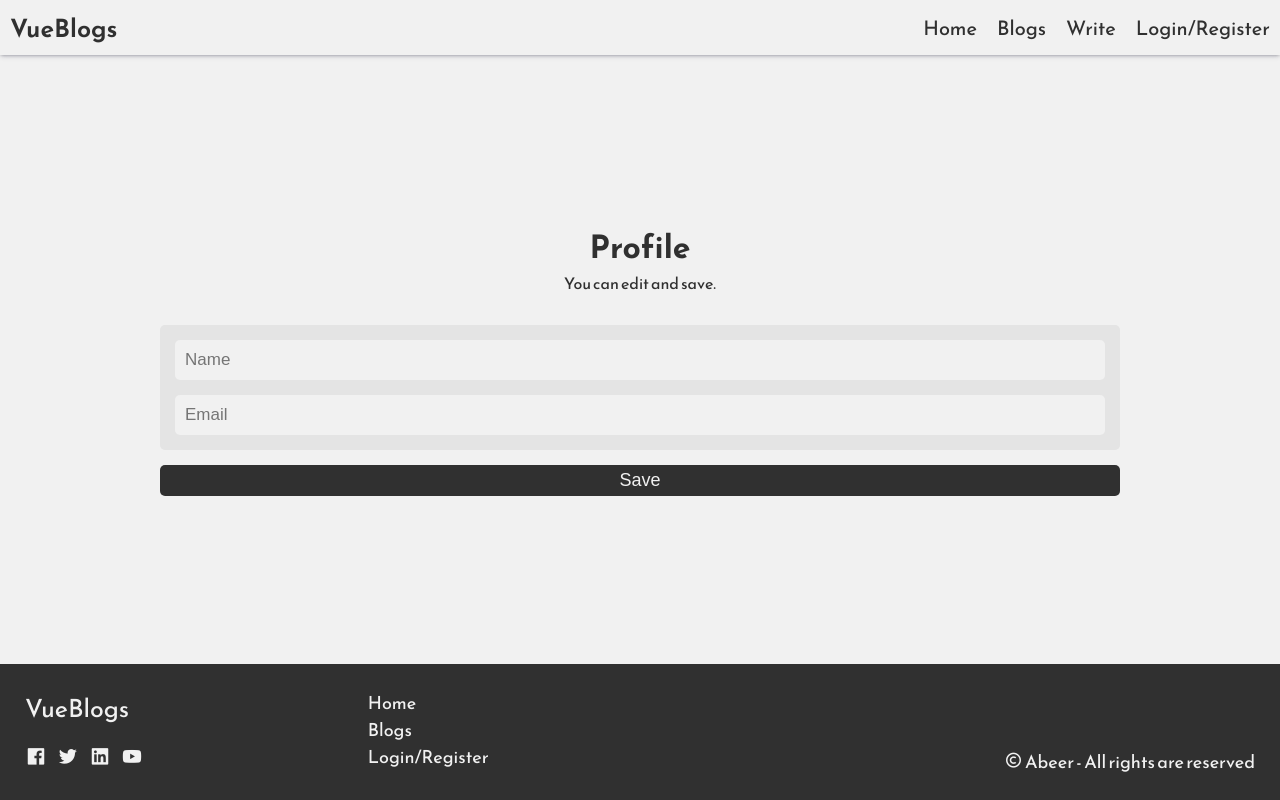
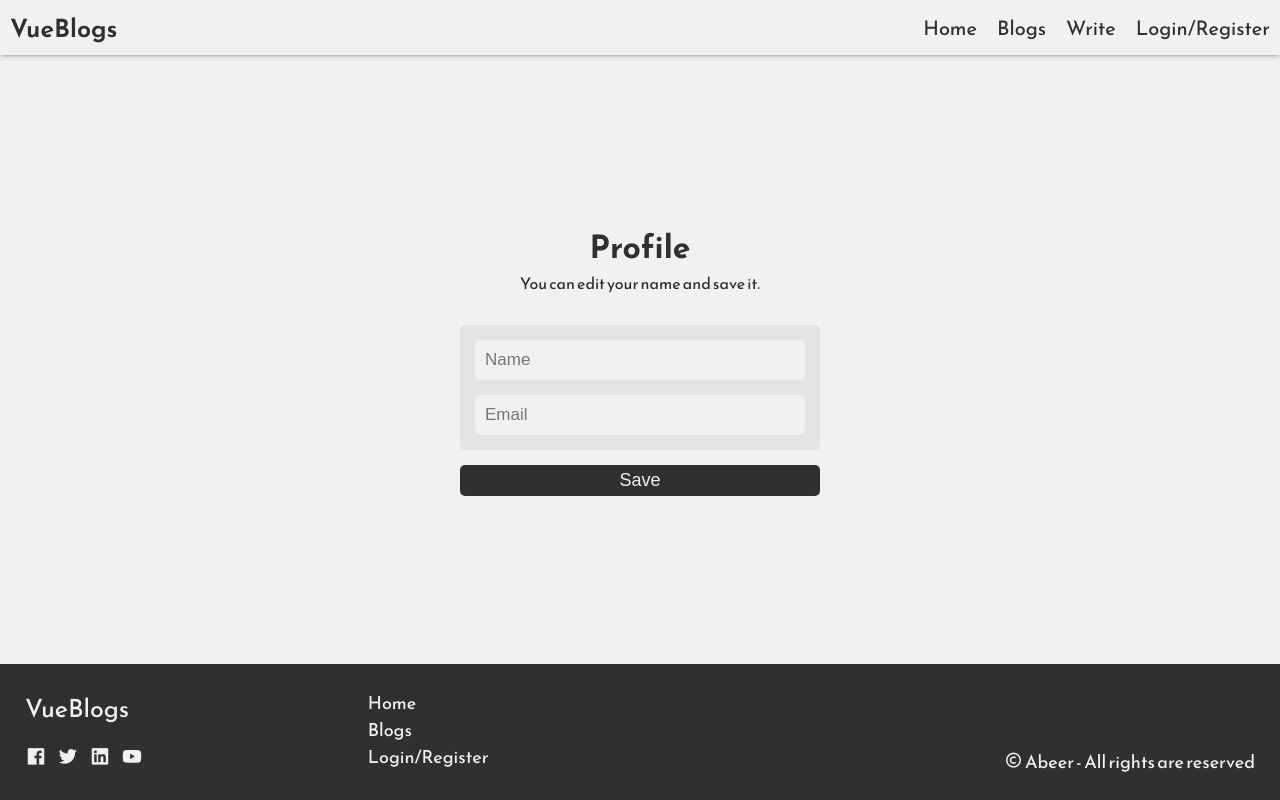
Before and after one commit to abeertech01/vue-blogs, a Vue app: page /profile in a window 1280 px wide. Built offline with nearby package versions, Linux system fonts and the light colour scheme; no server answers.

Commit message:
little edit in profile component

```diff
--- a/src/views/Profile.vue
+++ b/src/views/Profile.vue
@@ -1,7 +1,7 @@
 <template>
   <div class="profile">
     <h1 class="profile__title">Profile</h1>
-    <p class="profile__subtitle">You can edit and save.</p>
+    <p class="profile__subtitle">You can edit your name and save it.</p>
     <form>
       <div class="inputs">
         <input type="text" placeholder="Name" v-model="name" />
@@ -38,8 +38,10 @@ export default {
 
 <style lang="scss" scoped>
 @import "../sass/variables";
+@import "../sass/mixins";
 
 .profile {
+  padding: pr(25);
   text-align: center;
 
   &__subtitle {
@@ -47,7 +49,7 @@ export default {
   }
 
   form {
-    max-width: 75%;
+    max-width: pr(360);
     margin: 0 auto;
     display: flex;
     flex-direction: column;
```
